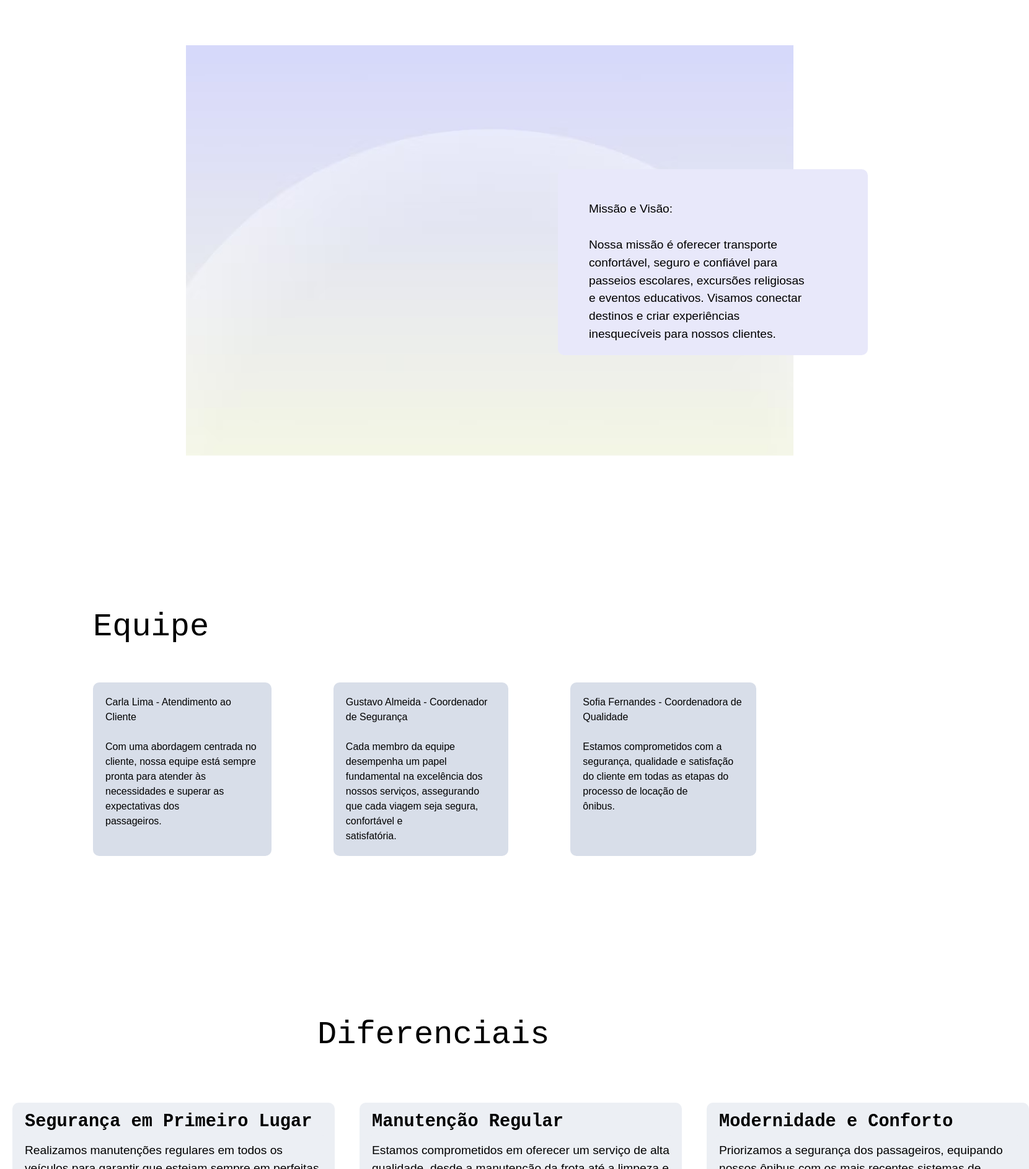
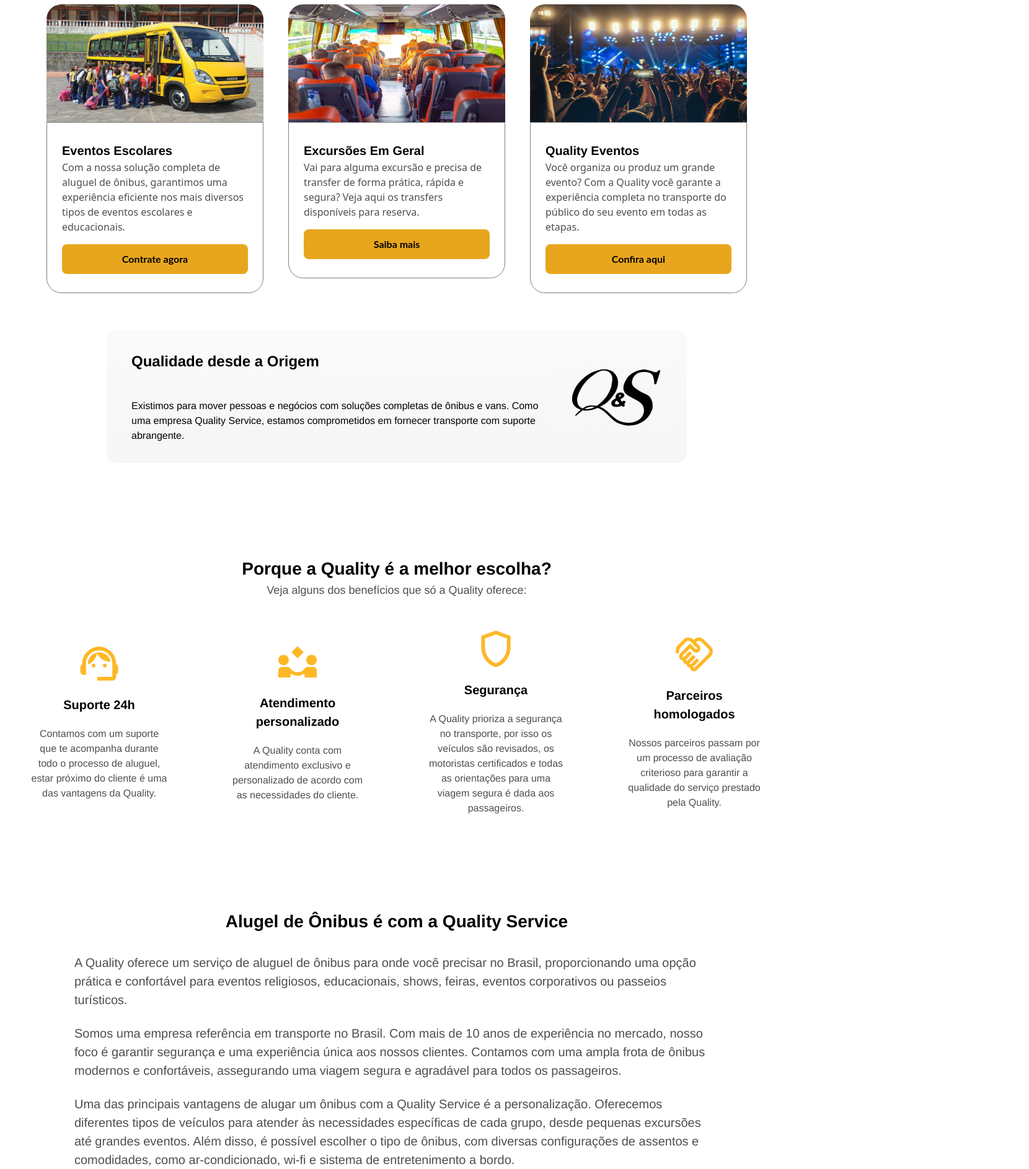
Before and after one commit to PatrickLeonardo/QualityService, a website built with Vite: page sobre.html in a window 1280 px wide. Shown: the part 556-2442 px from the top of the page at 62% size, 1660 px wide, since content can reach past the window. Built offline with nearby package versions, Linux system fonts and the light colour scheme.

Commit message:
updating secound page

```diff
--- /dev/null
+++ b/css/sobre.scss
@@ -0,0 +1,350 @@
+@charset "UTF-8";
+@import "../output.css";
+
+html, body {
+    margin: 0px;
+    padding: 0px;
+}
+
+header {
+    display: flex;
+    justify-content: space-around;
+    font-family: arial;
+    font-size: 1.8em;
+    margin: 20px 0px 40px 0px;
+    padding: 0px 0px 20px 0px;
+    border-bottom: solid #D7CCC8;
+
+    #title {
+        display: flex;
+        gap: 0px 0px;
+        flex-wrap: wrap;
+        flex-direction: column;
+        align-content: stretch;
+    }
+
+    h1 {
+        font-size: 1.2em;
+        font-family: Helvetica;
+        font-weight: bold;
+        font-style: italic;
+        padding: 0px;
+        margin: 0px;
+    }
+
+    #links {
+        text-align: right;
+        align-content: center;
+        a {
+            color: black;
+            font-family: Helvetica;
+            font-size: 20px;
+            color: #343a40;
+            padding: 2px 12px;
+            margin-right: 20px;
+            border-radius: 16px;
+            text-decoration: none;
+        }
+        a:hover {
+            font-size: 24px;
+            gap: 8px;
+            font-weight: 700;
+            background-color: #FFF9C4;
+            transform: scale(1.05);
+        }
+    }
+}
+
+#desc {
+    display: flex;
+    justify-content: center;
+
+    img {
+        width: 1130px;
+        height: 340px;
+        margin: 0px;
+        border-radius: 16px;
+    }
+
+}
+
+#container-servicos {
+    h2 {
+        margin-top: 20px;
+        text-align: center;
+        font: monospace;
+        font-size: 2em;
+        font-weight: bold;
+    }
+
+    #servicos {
+        display: flex;
+        justify-content: center;
+        flex-direction: row;
+
+        .servico {
+            margin: 20px;
+            border: 0px;
+
+            img {
+                width: 350px;
+                height: 190px;
+                border-radius: 24px 24px 0px 0px;
+            }
+
+            div {
+                width: 350px;
+                border: solid 0.5px gray;
+                border-radius: 0px 0px 24px 24px;
+                padding: 30px 24px;
+
+                h3 {
+                    text-align: left;
+                    font-weight: bold;
+                    font-family: Helvetica;
+                    font-size: 20px;
+                }
+
+                p {
+                    margin-bottom: 16px;
+                    color: rgb(78, 78, 78);
+                }
+
+                a {
+                    display: flex;
+                    align-items: center;
+                    justify-content: center;
+                    height: 48px;
+                    border: medium;
+                    border-radius: 8px;
+                    font-size: 16px;
+                    font-weight: bold;
+                    font-family: Lato, sans-serif;
+                    padding: 0px 50px;
+                    background: rgb(231, 166, 29);
+                    color: rgb(0, 0, 0);
+                }
+
+            }
+
+        }
+    }
+
+}
+
+#qualidade {
+
+    width: 100%;
+    max-width: 1040px;
+    margin: 0px auto;
+    box-sizing: border-box;
+
+    div {
+        width: 90%;
+        margin: 40px auto;
+        padding: 32px 40px;
+        border-radius: 16px;
+        background: linear-gradient(rgb(250, 250, 250) 0%, rgb(246, 246, 246) 100%);
+        display: flex;
+        justify-content: space-between;
+        gap: 32px;
+
+        div {
+            display: flex;
+            flex-direction: column;
+            padding: 0px;
+            margin: 0px;
+
+            h2 {
+                font-weight: bold;
+                font-size: 24px;
+                font-family: Helvetica;
+                text-align: left;
+
+            }
+
+            p {
+                font-family: Helvetica;
+                font-size: 16px;
+            }
+        }
+
+        img {
+            width: 150px;
+            height: 150px;
+        }
+    }
+
+}
+
+#escolha {
+
+    margin-top: 150px;
+
+    #section-bar {
+        text-align: center;
+
+        h2 {
+            font-weight: bold;
+            font-family: Helvetica;
+            font-size: 28px;
+        }
+
+        p {
+            font-family: Helvetica;
+            font-size: 18px;
+            color: rgb(78, 78, 78);
+        }
+    }
+
+    #beneficios {
+        display: flex;
+        align-items: center;
+        justify-content: center;
+        flex-direction: row;
+
+        div {
+            display: flex;
+            flex-direction: column;
+            justify-content: center;
+            align-items: center;
+            text-align: center;
+            width: 350px;
+            padding: 50px;
+
+            img {
+                width: 62px;
+                height: 62px;
+            }
+
+            h4 {
+                font-family: Helvetica;
+                font-size: 20px;
+                font-weight: bold;
+                margin: 20px 0px;
+            }
+
+            p {
+                font-family: Helvetica;
+                font-size: 16px;
+                color: rgb(78, 78, 78);
+            }
+
+        }
+
+    }
+
+}
+
+#finalizacao {
+
+    display: flex;
+    justify-content: center;
+    align-items: center;
+    flex-direction: column;
+    margin: 100px auto;
+    max-width: 1040px;
+    box-sizing: border-box;
+
+    h2 {
+        font-family: Helvetica;
+        font-size: 28px;
+        font-weight: bold;
+        padding-bottom: 30px;
+    }
+
+    div {
+        p {
+            font-family: Helvetica;
+            font-size: 20px;
+            color: rgb(78, 78, 78);
+        }
+    }
+
+}
+
+
+#business {
+    margin: 200px 0px 50px 0px;
+    text-align: center;
+    font-family: arial;
+}
+
+@media (max-width: 1000px) {
+
+    header {
+        margin-right: 30px;
+        #links {
+            display: flex;
+            flex-direction: column;
+            justify-content: flex-end;
+            width: 100%;
+        }
+    }
+
+    #desc {
+        padding: 0px 5%;
+        img {
+            content: url(../img/banner-service-mobile.png);
+        }
+
+    }
+
+    #container-servicos {
+
+        #servicos {
+            flex-direction: column;
+
+            .servico {
+
+                div {
+                    width: auto;
+                }
+            }
+        }
+
+    }
+
+    #qualidade {
+
+        div {
+            flex-direction: column;
+            align-items: center;
+        }
+
+    }
+
+    #escolha{
+
+        #section-bar {
+            h2, p {
+                margin: 0px 10%;
+            }
+        }
+
+        #beneficios {
+            display: flex;
+            flex-direction: column;
+        }
+    }
+
+    #finalizacao {
+
+        h2 {
+            text-align: center;
+            margin: 0px 10%;
+        }
+
+        div {
+            text-align: center;
+            margin: 0px 10%;
+        }
+
+    }
+
+
+    #business {
+        margin-top: 100px;
+    }
+
+}
--- a/sobre.html
+++ b/sobre.html
@@ -5,85 +5,142 @@
         <meta charset="UTF-8">
         <meta name="viewport" content="width=device-width, initial-scale=1">
         <title>Sobre Nós</title>
-        <link href="css/sobre.css" rel="stylesheet">
+        <link href="./img/Q&S-BRANCO-PNG.ico" rel="icon">
+        <link href="css/sobre.scss" rel="stylesheet">
     </head>
 
     <body>
 
         <header>
 
-            <h1>Quality Service</h1>
+            <div id="title">
+                <h1>Quality Service</h1>
+            </div>
 
             <div id="links">
                 <a href="./index.html">Início</a>
                 <a href="./sobre.html">Sobre nós</a>
-                <a href="./index.html#contato">Contato</a>
+                <a href="./index.html#contact-us">Contato</a>
             </div>
 
         </header>
 
         <div id="desc">
 
-            <h1>História <br> da Empresa</h1>
-
-            <label>A Quality Service é uma empresa especializada na locação de ônibus para turismo, atendendo escolas, igrejas e instituições. Com uma frota moderna e equipe dedicada, garantimos conforto, segurança e qualidade em todos os passeios.</label>
+            <img src="img/banner-service.png" alt="">
 
         </div>
 
-        <div id="main-missao">
+        <div id="container-servicos">
 
-            <img src="img/Light .avif" alt="">
+            <h2>Nossos Serviços</h2>
 
-            <div id="missao">
+            <div id="servicos">
 
-                <h2>Missão e Visão:</h2><br>
+                <div class="servico">
+                    <img src="img/background-educacional.jpg" alt="">
 
-                <div>Nossa missão é oferecer transporte confortável, seguro e confiável para passeios escolares, excursões religiosas e eventos educativos. Visamos conectar destinos e criar experiências inesquecíveis para nossos clientes.</div>
+                    <div>
+                        <h3>Eventos Escolares</h3>
+                        <p>Com a nossa solução completa de aluguel de ônibus, garantimos uma experiência eficiente nos mais diversos tipos de eventos escolares e educacionais.</p>
+                        <a href="">Contrate agora</a>
+                    </div>
+
+                </div>
+
+                <div class="servico">
+                    <img src="img/background-excursao.jpg" alt="">
+
+                    <div>
+                        <h3>Excursões Em Geral</h3>
+                        <p>Vai para alguma excursão e precisa de transfer de forma prática, rápida e segura? Veja aqui os transfers disponíveis para reserva.</p>
+                        <a href="">Saiba mais</a>
+                    </div>
+
+                </div>
+
+                <div class="servico">
+                    <img src="img/background-evento.jpg" alt="">
+
+                    <div>
+                        <h3>Quality Eventos</h3>
+                        <p>Você organiza ou produz um grande evento? Com a Quality você garante a experiência completa no transporte do público do seu evento em todas as etapas.</p>
+                        <a href="">Confira aqui</a>
+                    </div>
+
+                </div>
+
             </div>
+
 
         </div>
 
-        <h1 id="title-equipe">Equipe</h1>
-
-        <div id="equipe">
+        <section id="qualidade">
 
             <div>
-                <h3>Carla Lima - Atendimento ao Cliente</h3><br>
-                <label>Com uma abordagem centrada no cliente, nossa equipe está sempre pronta para atender às necessidades e superar as expectativas dos passageiros.</label>
+
+                <div>
+                    <h2>Qualidade desde a Origem</h2>
+                    <p>Existimos para mover pessoas e negócios com soluções completas de ônibus e vans. Como uma empresa Quality Service, estamos comprometidos em fornecer transporte com suporte abrangente. </p>
+                </div>
+
+                <img src="img/Q&S-PRETO-PNG.png" alt="">
+
             </div>
 
-            <div>
-                <h3>Gustavo Almeida - Coordenador de Segurança</h3><br>
-                <label>Cada membro da equipe desempenha um papel fundamental na excelência dos nossos serviços, assegurando que cada viagem seja segura, confortável e satisfatória.</label>
+        </section>
+
+        <section id="escolha">
+
+            <div id="section-bar">
+                <h2>Porque a Quality é a melhor escolha?</h2>
+                <p>Veja alguns dos benefícios que só a Quality oferece:</p>
             </div>
 
-            <div>
-                <h3>Sofia Fernandes - Coordenadora de Qualidade</h3><br>
-                <label>Estamos comprometidos com a segurança, qualidade e satisfação do cliente em todas as etapas do processo de locação de ônibus.</label>
+            <div id="beneficios">
+
+                <div>
+                    <img src="img/suporte-svg.svg" alt="">
+                    <h4>Suporte 24h</h4>
+                    <p>Contamos com um suporte que te acompanha durante todo o processo de aluguel, estar próximo do cliente é uma das vantagens da Quality.</p>
+                </div>
+
+                <div>
+                    <img src="img/atendimento-svg.svg" alt="">
+                    <h4>Atendimento personalizado</h4>
+                    <p>A Quality conta com atendimento exclusivo e personalizado de acordo com as necessidades do cliente.</p>
+                </div>
+
+                <div>
+                    <img src="img/seguranca-svg.svg" alt="">
+                    <h4>Segurança</h4>
+                    <p>A Quality prioriza a segurança no transporte, por isso os veículos são revisados, os motoristas certificados e todas as orientações para uma viagem segura é dada aos passageiros.</p>
+                </div>
+
+                <div>
+                    <img src="img/parceiros-svg.svg" alt="">
+                    <h4>Parceiros homologados</h4>
+                    <p>Nossos parceiros passam por um processo de avaliação criterioso para garantir a qualidade do serviço prestado pela Quality.</p>
+                </div>
+
             </div>
 
-        </div>
+        </section>
 
-        <h1 id="title-diferencial">Diferenciais</h1>
+        <section id="finalizacao">
 
-        <div id="diferencial">
+            <h2>Alugel de Ônibus é com a Quality Service</h2>
 
             <div>
-                <h2>Segurança em Primeiro Lugar</h2>
-                <div class="texto">Realizamos manutenções regulares em todos os veículos para garantir que estejam sempre em perfeitas condições de funcionamento e segurança.</div>
+                <p>A Quality oferece um serviço de aluguel de ônibus para onde você precisar no Brasil, proporcionando uma opção prática e confortável para eventos religiosos, educacionais, shows, feiras, eventos corporativos ou passeios turísticos.</p>
+                <br>
+                <p>Somos uma empresa referência em transporte no Brasil. Com mais de 10 anos de experiência no mercado, nosso foco é garantir segurança e uma experiência única aos nossos clientes. Contamos com uma ampla frota de ônibus modernos e confortáveis, assegurando uma viagem segura e agradável para todos os passageiros.</p>
+                <br>
+                <p>Uma das principais vantagens de alugar um ônibus com a Quality Service é a personalização. Oferecemos diferentes tipos de veículos para atender às necessidades específicas de cada grupo, desde pequenas excursões até grandes eventos. Além disso, é possível escolher o tipo de ônibus, com diversas configurações de assentos e comodidades, como ar-condicionado, wi-fi e sistema de entretenimento a bordo.</p>
+
             </div>
 
-            <div>
-                <h2>Manutenção Regular</h2>
-                <div class="texto">Estamos comprometidos em oferecer um serviço de alta qualidade, desde a manutenção da frota até a limpeza e organização dos ônibus.</div>
-            </div>
-
-            <div>
-                <h2>Modernidade e Conforto</h2>
-                <div class="texto">Priorizamos a segurança dos passageiros, equipando nossos ônibus com os mais recentes sistemas de segurança e monitoramento.</div>
-            </div>
-
-        </div>
+        </section>
 
         <div id="business">© 2025 by Quality Service.</div>
 
--- a/style.scss
+++ b/style.scss
@@ -116,7 +116,7 @@
 }
 
 #aluguel {
-    padding: 100px 0px 0px 0px;
+    padding: 50px 0px 0px 0px;
 
     #title-aluguel {
         text-align: center;
```
Also changed, not shown: index.html (+1 -1 lines), css/sobre.css (deleted), img/DesignBus.png (deleted), img/DesignEvento.png (deleted), img/DesignReligioso.png (deleted), img/Light .avif (deleted), img/Q&S-PRETO-PNG.png (added), img/atendimento-svg.svg (added), img/background-educacional.jpg (added), img/background-evento.jpg (added), img/background-excursao.jpg (added), img/banner-service-mobile.png (added), img/imgBusSquad.webp (deleted), img/parceiros-svg.svg (added), 2 more files, 1 other file.
